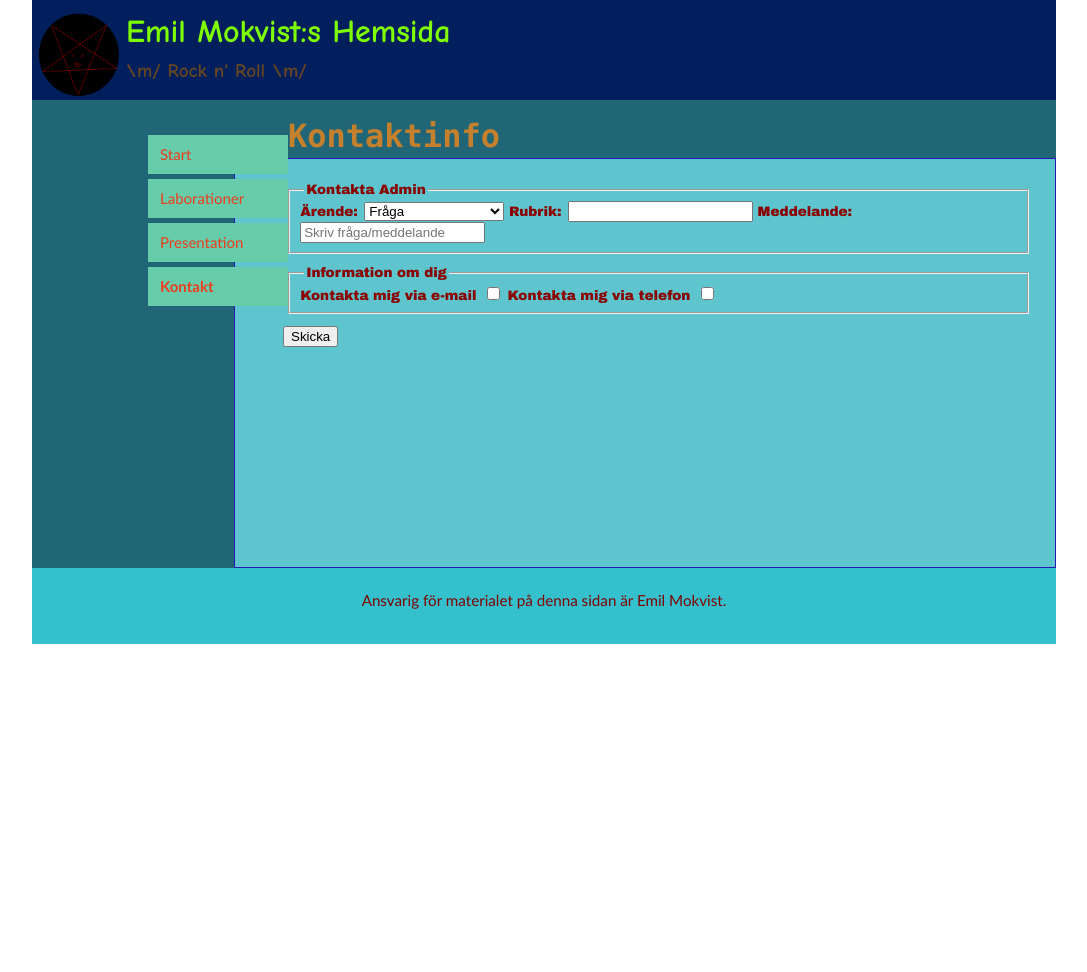
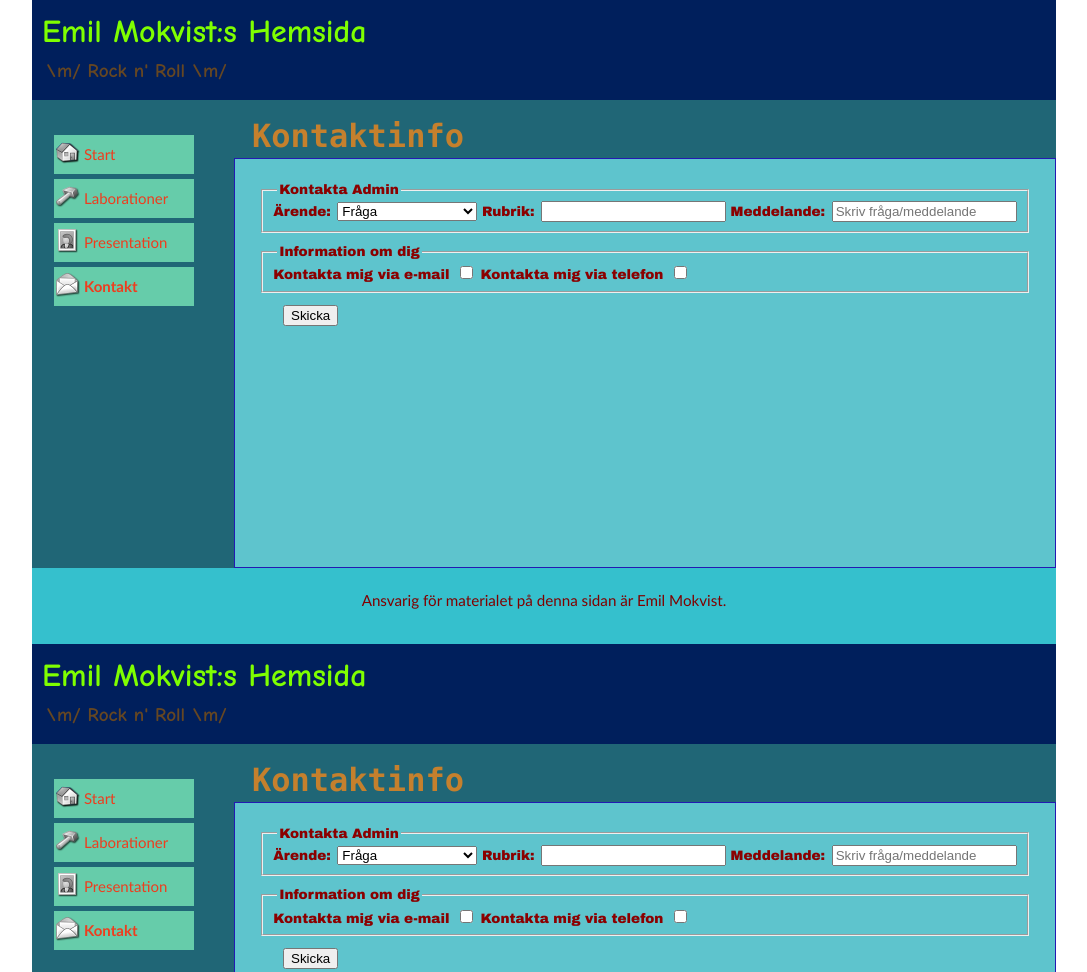
Before and after one commit to emil88/1ik415-em222je-laborationer, a plain HTML site: page pages/kontakt.html in a window 1280 px wide. Shown: the top 972 px of the page, without its empty margins (96-1183 px from the left). Before the commit the page ends 800 px from the top, so only its background shows below. Drawn offline with Linux system fonts and the light colour scheme.

Commit message:
Stort-miss! Hade inte gjort uppgift 3.4 och 4 på de andra sidorna, endast index-sidan! Åtgärdar det nu. Laborations-sidan är OK nu.

```diff
--- a/css/mobile.css
+++ b/css/mobile.css
@@ -15,6 +15,9 @@
 #welcome1 {
     clear: left;
 }
+#resultat {
+    background-image: url(pics/error.png);
+}
 
 .sektion {
     clear: left;
--- a/pages/kontakt.html
+++ b/pages/kontakt.html
@@ -1,4 +1,62 @@
 <!doctype html>
+<html lang="sv">
+    <head>
+        <meta charset="utf-8">
+        <meta content="width:device-width, initial-scale=1.0" name="viewport">
+        <title>Kontakt</title>
+        <link rel="stylesheet" href="../css/style.css" />
+        <link rel="stylesheet" href="../css/print.css" media="print" />
+        <link rel="stylesheet" href="../css/mobile.css" media="screen and (max-width: 480px)" />
+    </head>
+    <body>
+        <div id="container">
+            <header>
+                <!--
+                <a id="logotyp" href="index.html"></a>
+                -->
+                <h1 id="welcome1">Emil Mokvist:s Hemsida</h1>
+                <h4 id="welcome2">\m/ Rock n' Roll \m/</h4>
+            </header>
+            <div id="navigation">
+                <ul>
+                    <li><a class="sprite" id="start-icon" href="../index.html"></a><a href="../index.html">Start</a></li>
+                    <li><a class="sprite" id="labbs-icon" href="laborationer.html"></a><a href="laborationer.html">Laborationer</a></li>
+                    <li><a class="sprite" id="pres-icon" href="presentation.html"></a><a href="presentation.html">Presentation</a></li>
+                    <li class="active"><a class="sprite" id="cont-icon" href="kontakt.html"></a><a href="kontakt.html">Kontakt</a></li>
+                </ul>
+            </div>
+            <h2 class="sektion">Kontaktinfo</h2>
+            <div id="content">
+                <form id="kontakta" method="post" action="http://voyager.lnu.se/tekinet/kurser/dtt/wp_webbintro/form.php">
+                    <fieldset>
+                        <legend>Kontakta Admin</legend>
+                            <label for="subject">Ärende:</label>
+                            <select id="subject" name="subject">
+                                <option value="question" selected>Fråga</option>
+                                <option value="comment">Förslag/Kommentar</option>
+                                <option value="other">Annat</option>
+                            </select>
+                            <label for="head">Rubrik:</label>
+                            <input id="head" type="text" name="Rubrik" />
+                            <label for="message">Meddelande:</label>
+                            <input id="message" type="text" name="Text:" placeholder="Skriv fråga/meddelande" />
+                    </fieldset>
+                    <fieldset>
+                        <legend>Information om dig</legend>
+                        <label for="email">Kontakta mig via e-mail</label>
+                        <input id="email" type="checkbox" name="g1[]" value="email" />
+                        <label for="phone">Kontakta mig via telefon</label>
+                        <input id="phone" type="checkbox" name="g1[]" value="phone" />
+                    </fieldset>
+                    <input class="submit" class="submit" type="submit" name="skicka" value="Skicka" />
+                </form>
+            </div>
+            <footer>
+                <p>Ansvarig för materialet på denna sidan är Emil Mokvist.</p>
+            </footer>
+        </div>
+    </body>
+</html><!doctype html>
 <html lang="sv">
     <head>
         <meta charset="utf-8">
@@ -9,16 +67,18 @@
     <body>
         <div id="container">
             <header>
+                <!--
                 <a id="logotyp" href="index.html"></a>
+                -->
                 <h1 id="welcome1">Emil Mokvist:s Hemsida</h1>
                 <h4 id="welcome2">\m/ Rock n' Roll \m/</h4>
             </header>
             <div id="navigation">
                 <ul>
-                    <li><a href="../index.html">Start</a></li>
-                    <li><a href="laborationer.html">Laborationer</a></li>
-                    <li><a href="presentation.html">Presentation</a></li>
-                    <li class="active"><a href="kontakt.html">Kontakt</a></li>
+                    <li><a class="sprite" id="start-icon" href="../index.html"></a><a href="../index.html">Start</a></li>
+                    <li><a class="sprite" id="labbs-icon" href="laborationer.html"></a><a href="laborationer.html">Laborationer</a></li>
+                    <li><a class="sprite" id="pres-icon" href="presentation.html"></a><a href="presentation.html">Presentation</a></li>
+                    <li class="active"><a class="sprite" id="cont-icon" href="kontakt.html"></a><a href="kontakt.html">Kontakt</a></li>
                 </ul>
             </div>
             <h2 class="sektion">Kontaktinfo</h2>
```
Also changed, not shown: index.html (+1 -1 lines), pages/laborationer.html (+9 -5 lines), pages/presentation.html (+8 -4 lines).
